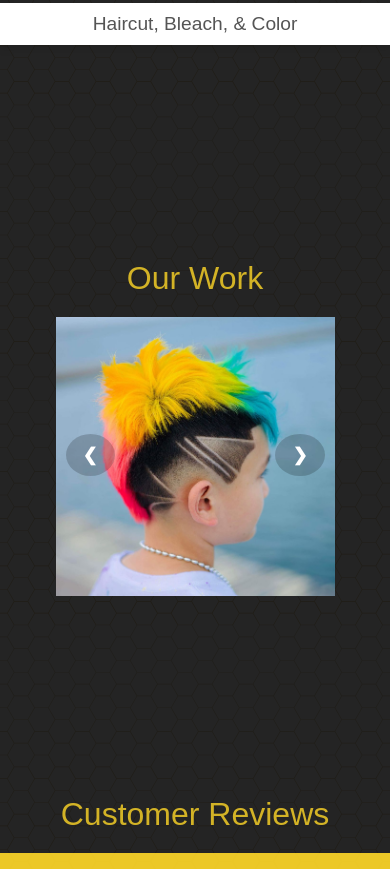
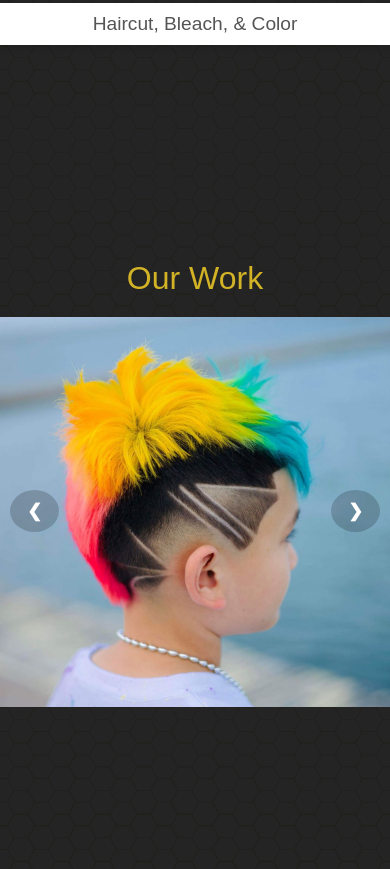
Before and after one commit to dctoo42me/Alto_Estilo, a plain HTML site: page index.html in a window 390 px wide. Shown: the part 1755-2624 px from the top of the page. Drawn offline with Linux system fonts and the light colour scheme.

Commit message:
fix bg-fix, mobile width

```diff
--- a/styles.css
+++ b/styles.css
@@ -552,6 +552,7 @@ footer {
             background-size: contain;
             background-position: 1;
             background-repeat: repeat;
+            background-attachment: fixed;
         }
 
 
@@ -626,8 +627,12 @@ footer {
             line-height: 1.4;
         }
 
-        section#reviews.review-bg {
+        section#reviews.review-bg, section#portfolio.portfolio {
             padding: 100px 0;
+        }
+
+        .slideshow-container {
+            max-width: 100%;
         }
 
     }
@@ -645,7 +650,7 @@ footer {
             padding: 100px 20px;
         }
 
-        section.services, section#map {
+        section.services, section#map, section {
             padding: 100px 0;
         }
 
```
